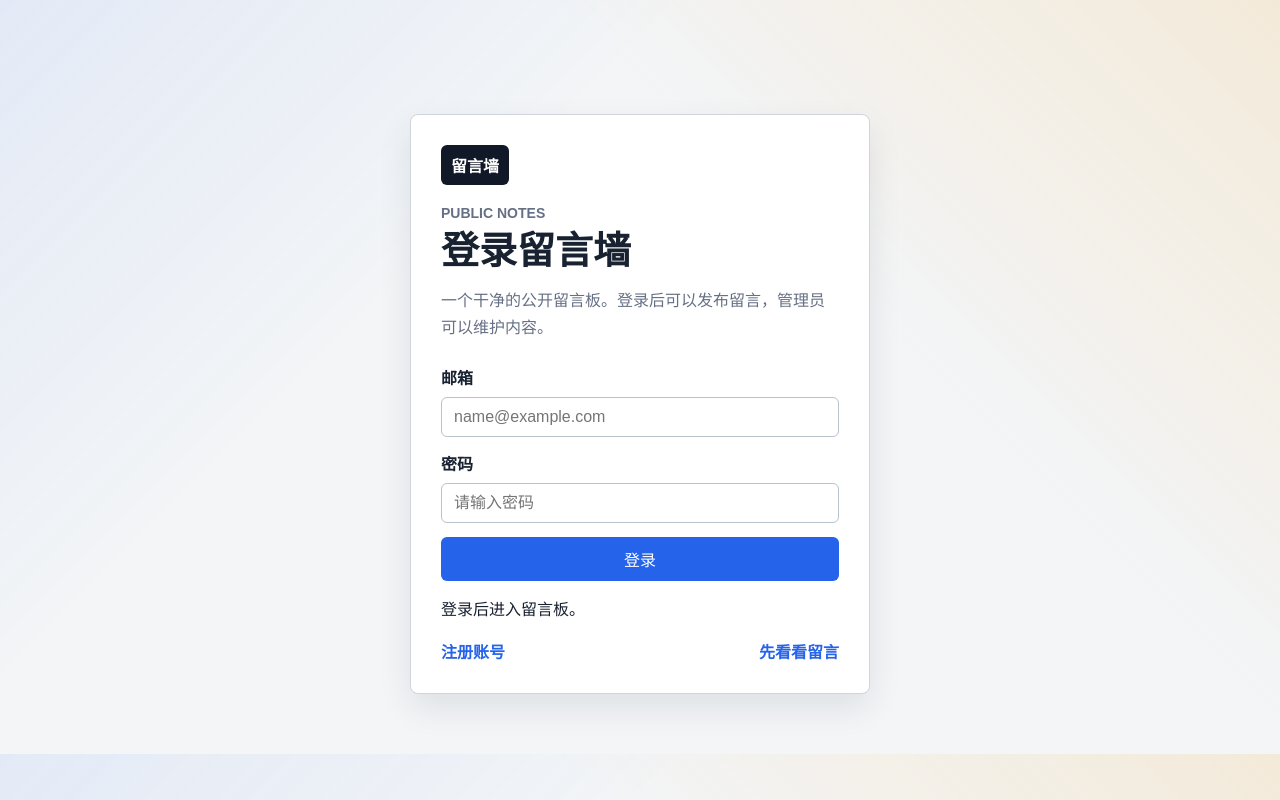
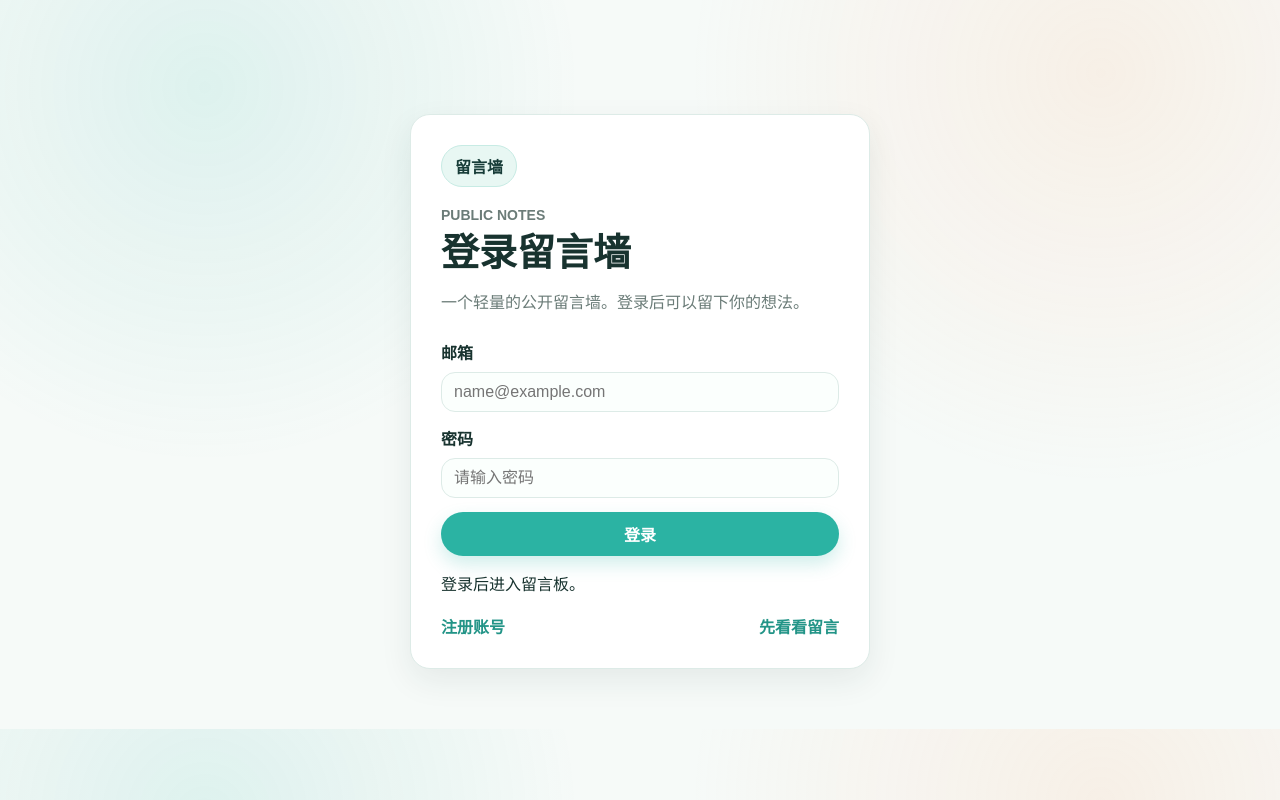
Before and after one commit to xiaoyuanyang793/my_website, a website: page index.html in a window 1280 px wide. Drawn offline with nearby package versions, Linux system fonts and the light colour scheme.

Commit message:
Add files via upload

```diff
--- a/index.html
+++ b/index.html
@@ -12,7 +12,7 @@
       <div class="brand-mark">留言墙</div>
       <p class="eyebrow">Public Notes</p>
       <h1>登录留言墙</h1>
-      <p class="lead">一个干净的公开留言板。登录后可以发布留言，管理员可以维护内容。</p>
+      <p class="lead">一个轻量的公开留言墙。登录后可以留下你的想法。</p>
 
       <form id="loginForm">
         <label for="loginEmailInput">
--- a/style.css
+++ b/style.css
@@ -1,25 +1,28 @@
 :root {
-  --ink: #182230;
-  --muted: #667085;
-  --line: #d0d5dd;
+  --ink: #18332f;
+  --muted: #6b7c78;
+  --line: #ddebe7;
   --paper: #ffffff;
-  --soft: #f6f7f9;
-  --blue: #2563eb;
-  --blue-dark: #1d4ed8;
+  --paper-soft: #fbfffd;
+  --soft: #f6faf8;
+  --primary: #2bb3a3;
+  --primary-dark: #229487;
+  --focus: rgba(43, 179, 163, 0.22);
   --green-soft: #ecfdf5;
   --green-line: #a7f3d0;
-  --red: #dc2626;
-  --red-dark: #b91c1c;
-  --amber: #f59e0b;
+  --red: #e05a47;
+  --red-dark: #c84d3d;
+  --accent: #ffb88c;
+  --shadow: 0 12px 32px rgba(24, 51, 47, 0.08);
 }
 
 body {
   margin: 0;
   font-family: Arial, sans-serif;
   background:
-    linear-gradient(135deg, rgba(37, 99, 235, 0.08), transparent 34%),
-    linear-gradient(225deg, rgba(245, 158, 11, 0.13), transparent 36%),
-    #f3f5f7;
+    radial-gradient(circle at 16% 12%, rgba(43, 179, 163, 0.12), transparent 30%),
+    radial-gradient(circle at 86% 10%, rgba(255, 184, 140, 0.16), transparent 32%),
+    #f6faf8;
   color: var(--ink);
 }
 
@@ -35,8 +38,8 @@ body {
 .board-panel {
   background: var(--paper);
   border: 1px solid var(--line);
-  border-radius: 8px;
-  box-shadow: 0 14px 34px rgba(15, 23, 42, 0.09);
+  border-radius: 20px;
+  box-shadow: var(--shadow);
 }
 
 .auth-card {
@@ -53,10 +56,11 @@ body {
 .brand-mark {
   display: inline-block;
   margin-bottom: 20px;
-  padding: 8px 10px;
-  background: #111827;
-  border-radius: 6px;
-  color: white;
+  padding: 8px 13px;
+  background: #e8f7f3;
+  border: 1px solid #c7ebe4;
+  border-radius: 999px;
+  color: #173c38;
   font-weight: bold;
 }
 
@@ -91,21 +95,23 @@ h1 {
 button {
   padding: 10px 16px;
   border: 0;
-  border-radius: 6px;
-  background: var(--blue);
+  border-radius: 999px;
+  background: var(--primary);
   color: white;
   font-size: 16px;
+  font-weight: 700;
+  box-shadow: 0 8px 18px rgba(43, 179, 163, 0.22);
   cursor: pointer;
 }
 
 button:hover {
-  background: var(--blue-dark);
+  background: var(--primary-dark);
 }
 
 button:focus-visible,
 input:focus-visible,
 textarea:focus-visible {
-  outline: 3px solid rgba(37, 99, 235, 0.28);
+  outline: 3px solid var(--focus);
   outline-offset: 2px;
 }
 
@@ -119,24 +125,26 @@ button:disabled {
 }
 
 .secondary-button {
-  background: #e5e7eb;
+  background: #e8f7f3;
   color: var(--ink);
+  box-shadow: none;
 }
 
 .secondary-button:hover {
-  background: #d1d5db;
+  background: #d5f0ea;
 }
 
 .link-button {
   padding: 0;
   background: transparent;
-  color: var(--blue);
+  color: var(--primary-dark);
   font-weight: bold;
+  box-shadow: none;
 }
 
 .link-button:hover {
   background: transparent;
-  color: var(--blue-dark);
+  color: #176f66;
 }
 
 .auth-actions {
@@ -158,8 +166,9 @@ textarea {
   width: 100%;
   margin-top: 8px;
   padding: 10px 12px;
-  border: 1px solid #b8c2cc;
-  border-radius: 6px;
+  border: 1px solid var(--line);
+  border-radius: 14px;
+  background: var(--paper-soft);
   font-size: 16px;
   font-family: inherit;
   font-weight: normal;
@@ -201,8 +210,8 @@ textarea {
   margin-bottom: 24px;
   padding: 14px 16px;
   background: #eef6ff;
-  border: 1px solid #bfdbfe;
-  border-radius: 8px;
+  border: 1px solid #c7ebe4;
+  border-radius: 16px;
 }
 
 .mode-banner.admin {
@@ -231,9 +240,19 @@ textarea {
 .message-card {
   padding: 16px;
   background: #fffdf7;
-  border: 1px solid #eadfbf;
-  border-left: 5px solid var(--amber);
-  border-radius: 8px;
+  border: 1px solid #efe7d2;
+  border-radius: 16px;
+  box-shadow: 0 8px 22px rgba(24, 51, 47, 0.05);
+}
+
+.message-card:nth-child(3n + 2) {
+  background: #f2fbf8;
+  border-color: #d7eee8;
+}
+
+.message-card:nth-child(3n + 3) {
+  background: #f7f8ff;
+  border-color: #e3e7f5;
 }
 
 .message-card-header {
@@ -263,7 +282,7 @@ textarea {
   padding: 28px;
   background: var(--soft);
   border: 1px dashed var(--line);
-  border-radius: 8px;
+  border-radius: 16px;
   color: var(--muted);
 }
 
```
